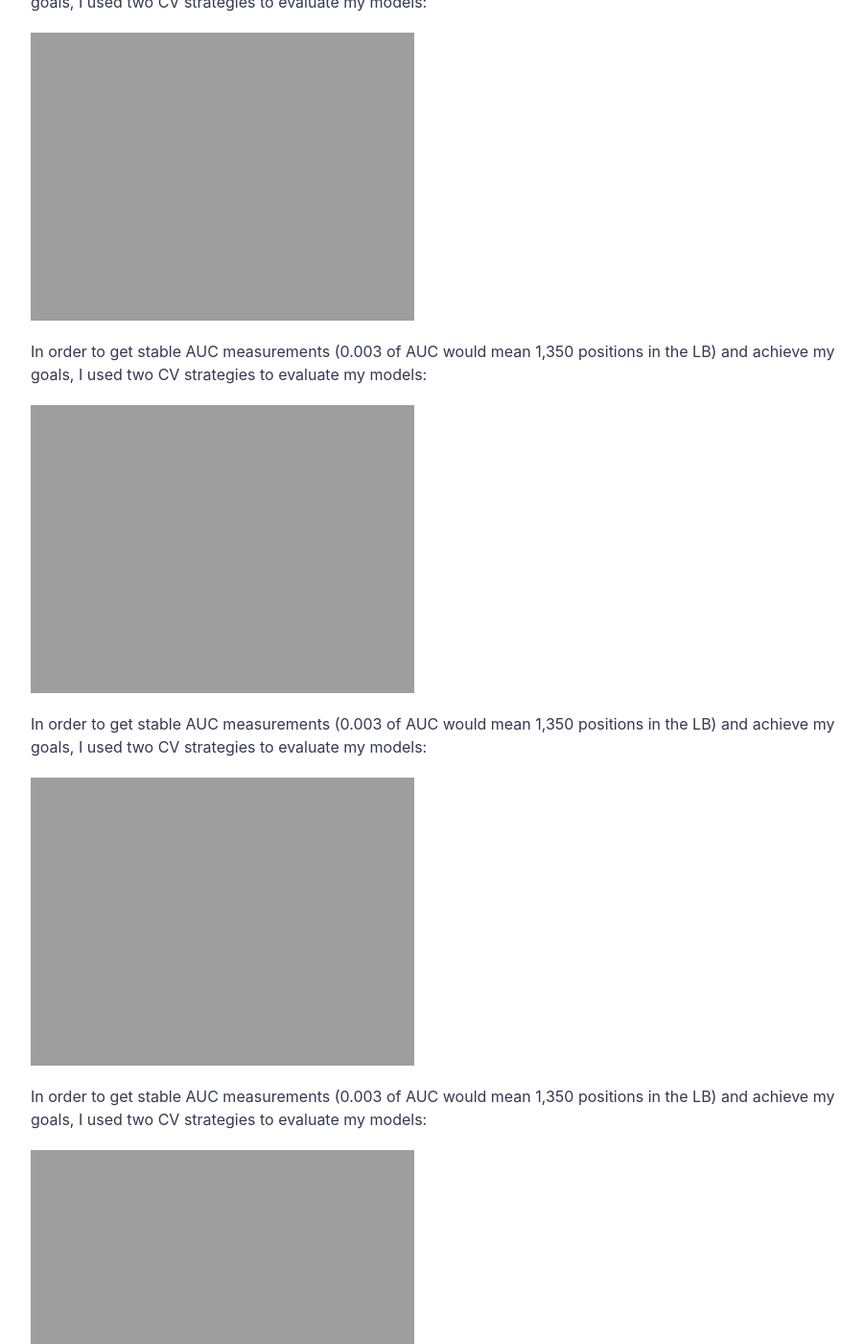
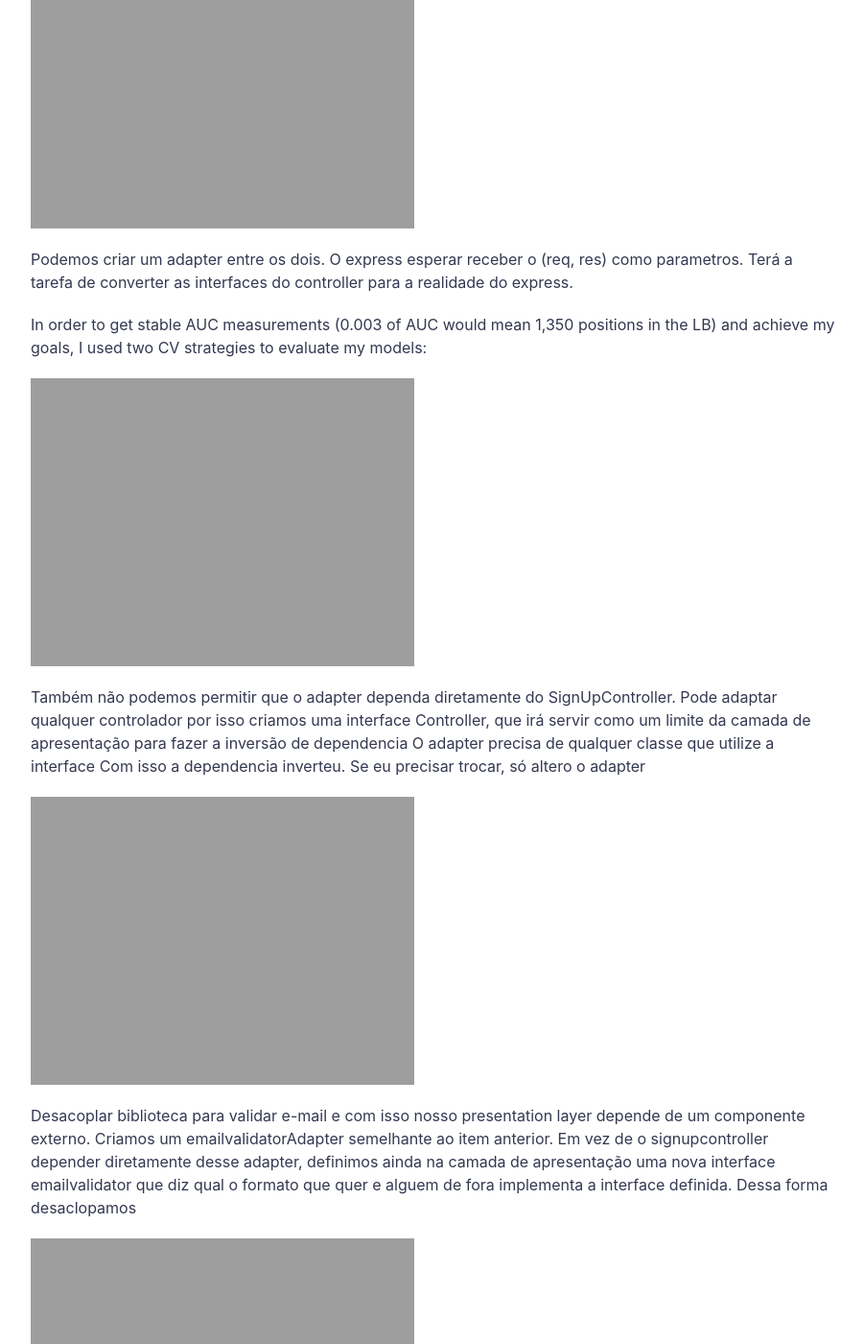
Before and after one commit to thiagosilva95/thiagosilva95.github.io, a Jekyll site: the page built from _posts/2020-06-08-clean-architecture.md, in a window 1280 px wide and 1400 px high, scrolled down 3243 px. Shown: the whole window at 96% size, without its empty margins (188-1089 px from the left). Built offline with Jekyll 4.4.1, drawn with Linux system fonts in a browser that asks for light colours; a script that is not in the unit is left out; comment, search, counter and statistics services are not loaded; some of the changed text lies outside the part shown.

Commit message:
developing clean architecture post

```diff
--- a/_posts/2020-06-08-clean-architecture.md
+++ b/_posts/2020-06-08-clean-architecture.md
@@ -47,27 +47,41 @@ As I wanted to use a very expressive model (`xgboost`) and tune the hell out of
 
 In order to get stable AUC measurements (0.003 of AUC would mean 1,350 positions in the LB) and achieve my goals, I used two CV strategies to evaluate my models:
 
+API rota de cadastro
+
+Utiliza o Express, MongoDB, BCrypt e Validator para validar o e-mail recebido
+
+Geralmente como as pessoas fazem.
+
 ![]({{ "assets/img/clean_architecture/00.png" | absolute_url }})
 
 ![]({{ "assets/img/clean_architecture/01.png" | absolute_url }})
+
+Controller aclopado a biblioteca de terceiro. Componente que faz tudo no sistema. Se precisar em algum momento trocar o express por outro framework, será necessário alterar todos os controllers
+
+Começando com o desacoplamento do controle e express. Deveria ser uma tarefa muito fácil. Práticamente toma conta do sistema.
+Hoje o controller aponta para o express. Precisamos usar o padrão de inversão de dependências (dependency inversion) O Express deve estar olhando para o controller
+
 
 In order to get stable AUC measurements (0.003 of AUC would mean 1,350 positions in the LB) and achieve my goals, I used two CV strategies to evaluate my models:
 
 ![]({{ "assets/img/clean_architecture/03.png" | absolute_url }})
 
-In order to get stable AUC measurements (0.003 of AUC would mean 1,350 positions in the LB) and achieve my goals, I used two CV strategies to evaluate my models:
-
-![]({{ "assets/img/clean_architecture/03.png" | absolute_url }})
+Podemos criar um adapter entre os dois. O express esperar receber o (req, res) como parametros. Terá a tarefa de converter as interfaces do controller para a realidade do express.
 
 In order to get stable AUC measurements (0.003 of AUC would mean 1,350 positions in the LB) and achieve my goals, I used two CV strategies to evaluate my models:
 
 ![]({{ "assets/img/clean_architecture/04.png" | absolute_url }})
 
-In order to get stable AUC measurements (0.003 of AUC would mean 1,350 positions in the LB) and achieve my goals, I used two CV strategies to evaluate my models:
+Também não podemos permitir que o adapter dependa diretamente do SignUpController. Pode adaptar qualquer controlador por isso criamos uma interface Controller, que irá servir como um limite da camada de apresentação para fazer a inversão de dependencia
+O adapter precisa de qualquer classe que utilize a interface
+Com isso a dependencia inverteu. Se eu precisar trocar, só altero o adapter
 
 ![]({{ "assets/img/clean_architecture/05.png" | absolute_url }})
 
-In order to get stable AUC measurements (0.003 of AUC would mean 1,350 positions in the LB) and achieve my goals, I used two CV strategies to evaluate my models:
+Desacoplar biblioteca para validar e-mail e com isso nosso presentation layer depende de um componente externo. Criamos um emailvalidatorAdapter semelhante ao item anterior.
+Em vez de o signupcontroller depender diretamente desse adapter, definimos ainda na camada de apresentação uma nova interface emailvalidator que
+diz qual o formato que quer e alguem de fora implementa a interface definida. Dessa forma desaclopamos
 
 ![]({{ "assets/img/clean_architecture/06.png" | absolute_url }})
 
```
